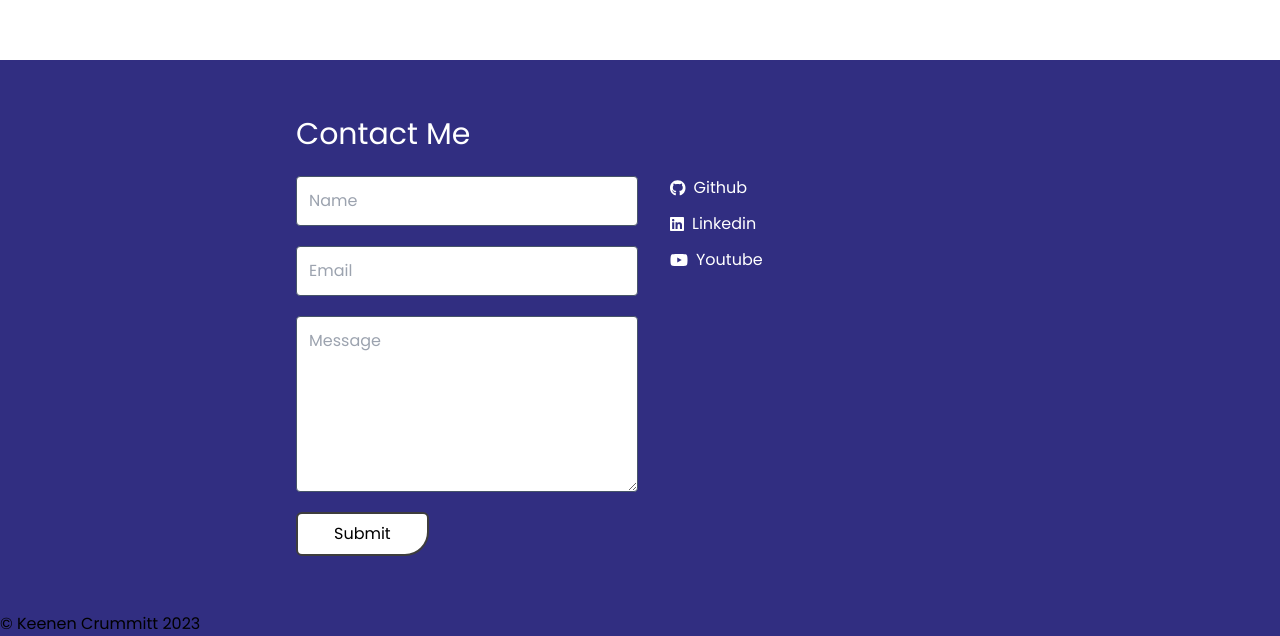
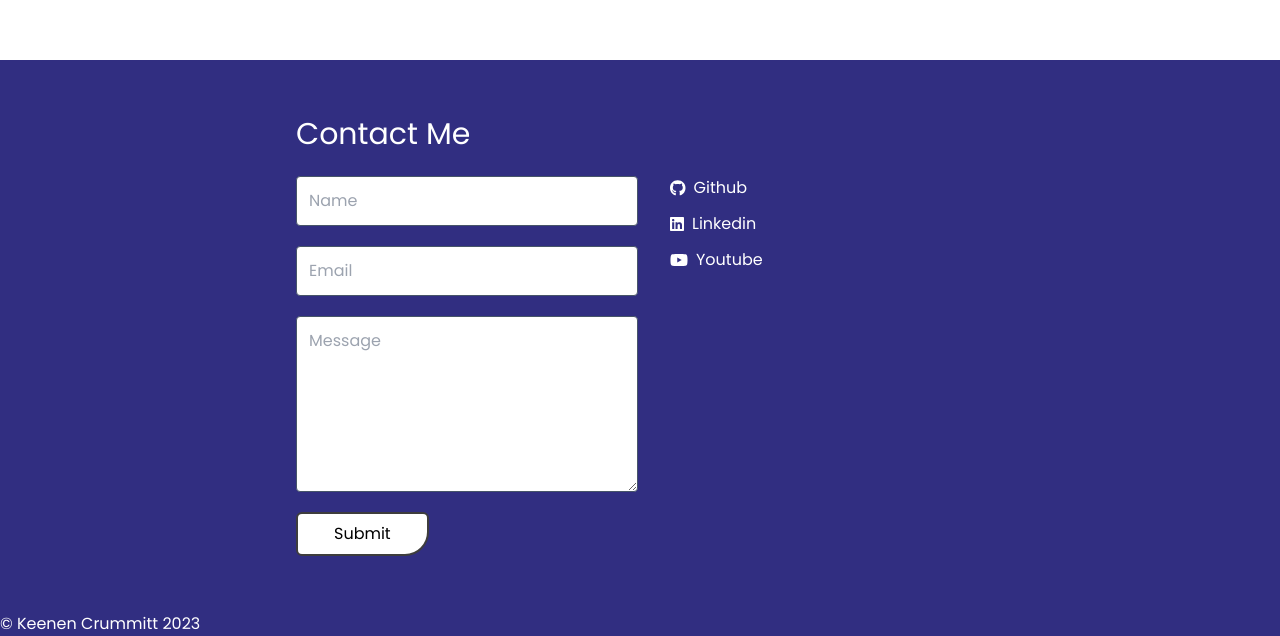
Before and after one commit to KeenenCrummitt/Capstone, a React (Vite) app: page / in a window 1280 px wide. Shown: the part 3140-3776 px from the top of the page. Built offline with nearby package versions, Linux system fonts and the light colour scheme.

Commit message:
Update footer.jsx
footer text color changes

```diff
--- a/src/components/footer.jsx
+++ b/src/components/footer.jsx
@@ -1,7 +1,7 @@
 const Footer = () => {
   return (
     <footer className="footer">
-      <div className="footerContainer f">
+      <div className="footerContainer text-white">
         <p className="copyright">&copy; Keenen Crummitt 2023</p>
       </div>
     </footer>
```
